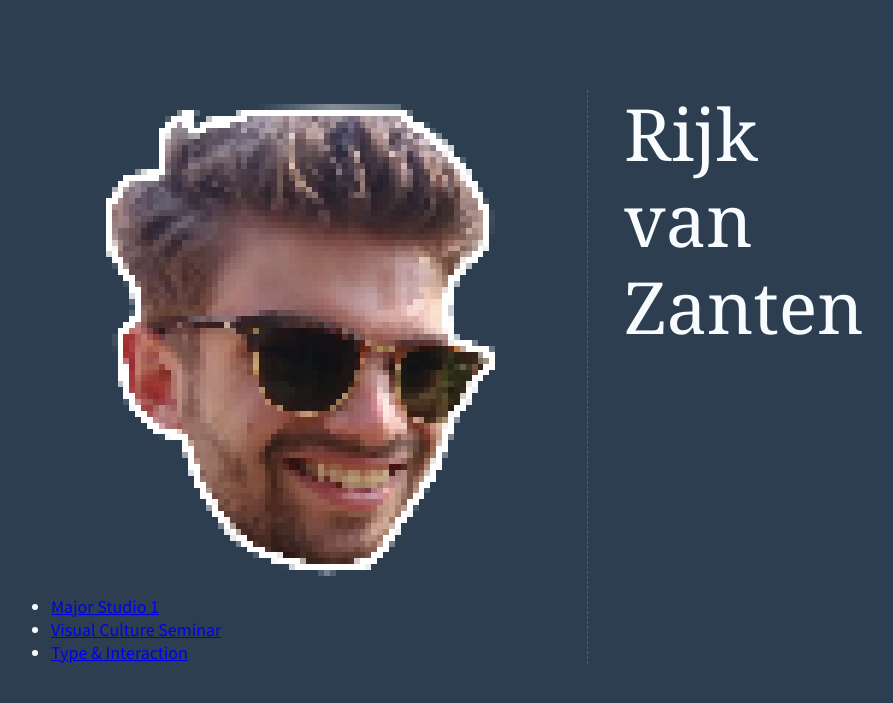
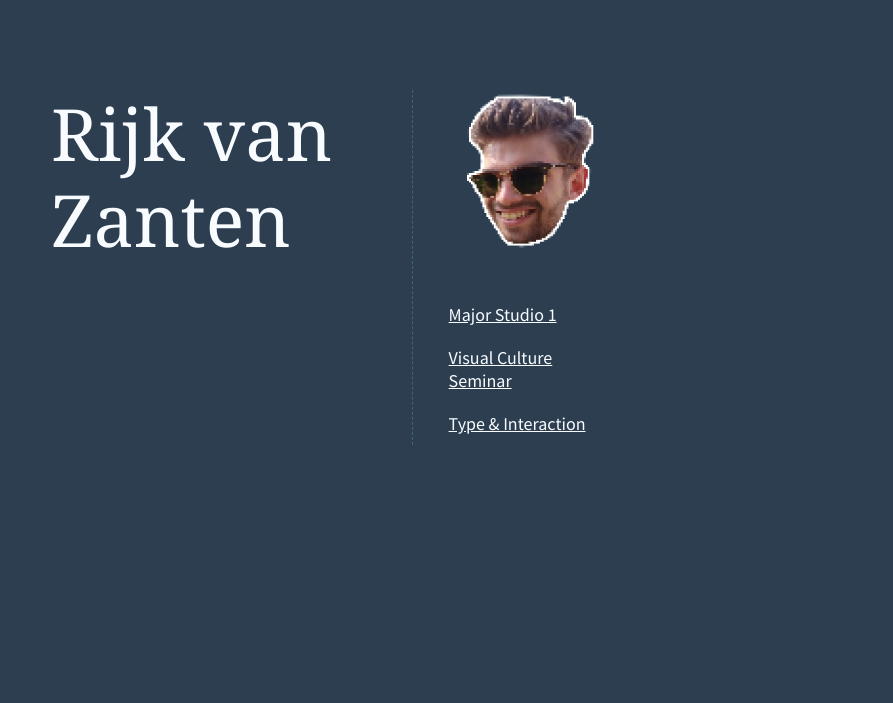
Before and after one commit to rijkvanzanten/rijks.website, a Jekyll site: the page built from _pages/index.md, in a window 1280 px wide. Shown: the top 703 px of the page, without its empty margins (309-1202 px from the left). Built offline with Jekyll 4.4.1, drawn with Linux system fonts in a browser that asks for light colours; some web fonts are replaced.

Commit message:
Squashed commit of the following:
commit c1faaf876f78c0335c3fbadbf3f571483655cbcf
Author: rijkvanzanten <rijkvanzanten@me.com>
Date:   Wed Sep 26 14:50:02 2018 -0400

    Style the sidebar

```diff
--- a/_includes/sidebar.html
+++ b/_includes/sidebar.html
@@ -1,5 +1,7 @@
 <div id="sidebar">
-  <img src="/assets/img/rijk.png" alt="Rijk van Zanten" />
+  <a href="/">
+    <img src="/assets/img/rijk.png" alt="Rijk van Zanten" />
+  </a>
   <nav>
     <ul>
       {% for item in site.data.nav.links %}
--- a/_layouts/default.html
+++ b/_layouts/default.html
@@ -2,9 +2,11 @@
 <html>
   {% include head.html %}
   <body>
-    {% include sidebar.html %}
-    <main id="content">
-      {{ content }}
-    </main>
+    <div class="wrapper">
+      <main id="content">
+        {{ content }}
+      </main>
+      {% include sidebar.html %}
+    </div>
   </body>
 </html>
--- a/_sass/_layout.scss
+++ b/_sass/_layout.scss
@@ -1,15 +1,21 @@
-body {
+.wrapper {
   display: flex;
   padding: 5rem 20rem;
+  max-width: 1020px;
+  margin: 0 auto;
 }
 
 #sidebar {
   position: sticky;
+  position: -webkit-sticky;
   top: 0;
-  padding-right: 2rem;
-  border-right: 1px dashed $blue
+  padding-left: 2rem;
+  border-left: 1px dashed $blue;
+  flex-basis: 15rem;
+  width: 15rem;
 }
 
 #content {
-  padding-left: 2rem;
+  padding-right: 2rem;
+  flex-grow: 1;
 }
--- a/_sass/_sidebar.scss
+++ b/_sass/_sidebar.scss
@@ -0,0 +1,29 @@
+#sidebar {
+  position: relative;
+
+  img {
+    width: 100%;
+    margin-bottom: 2rem;
+
+    &:hover {
+      transform: rotate(15deg);
+    }
+  }
+
+  ul {
+    list-style: none;
+    padding: 0;
+  }
+
+  li {
+    padding: 10px 0;
+
+    a {
+      color: $white;
+
+      &:hover {
+        color: $blue;
+      }
+    }
+  }
+}
```
Also changed, not shown: assets/img/rijk.png.
